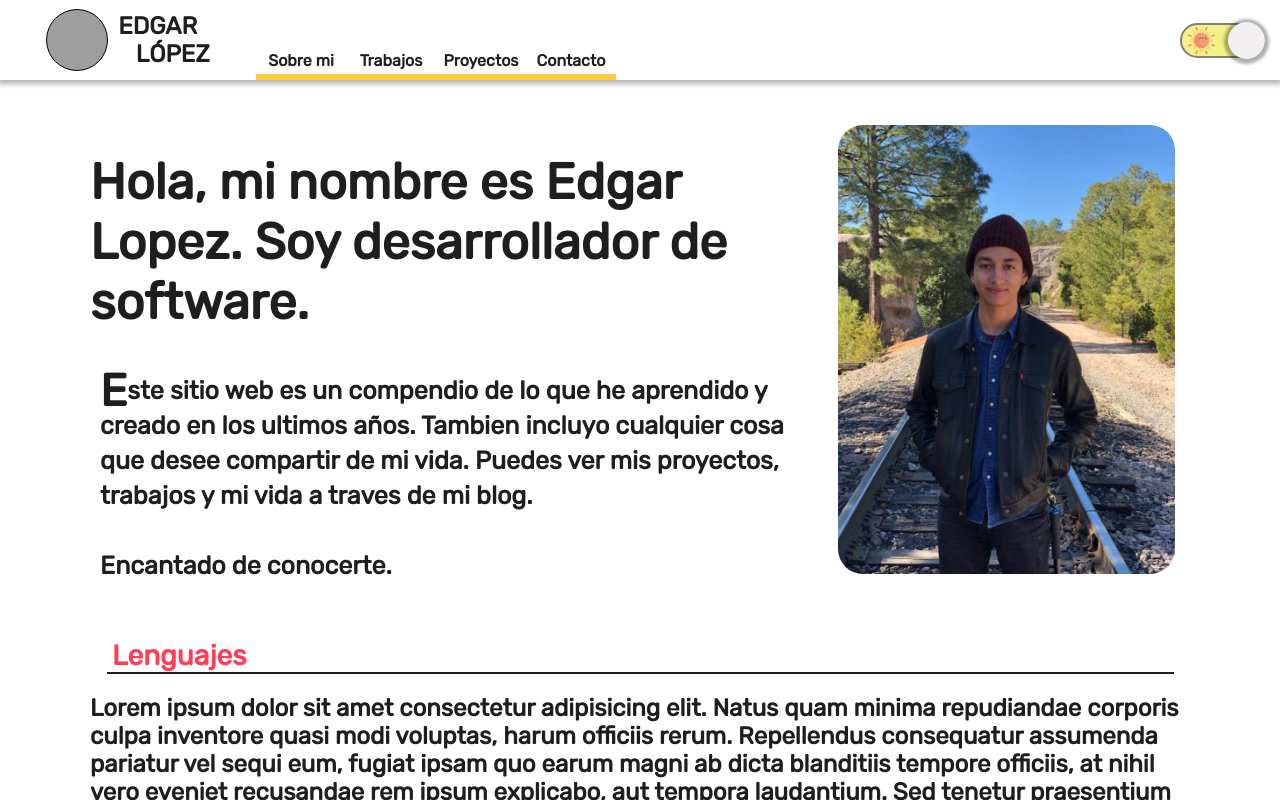
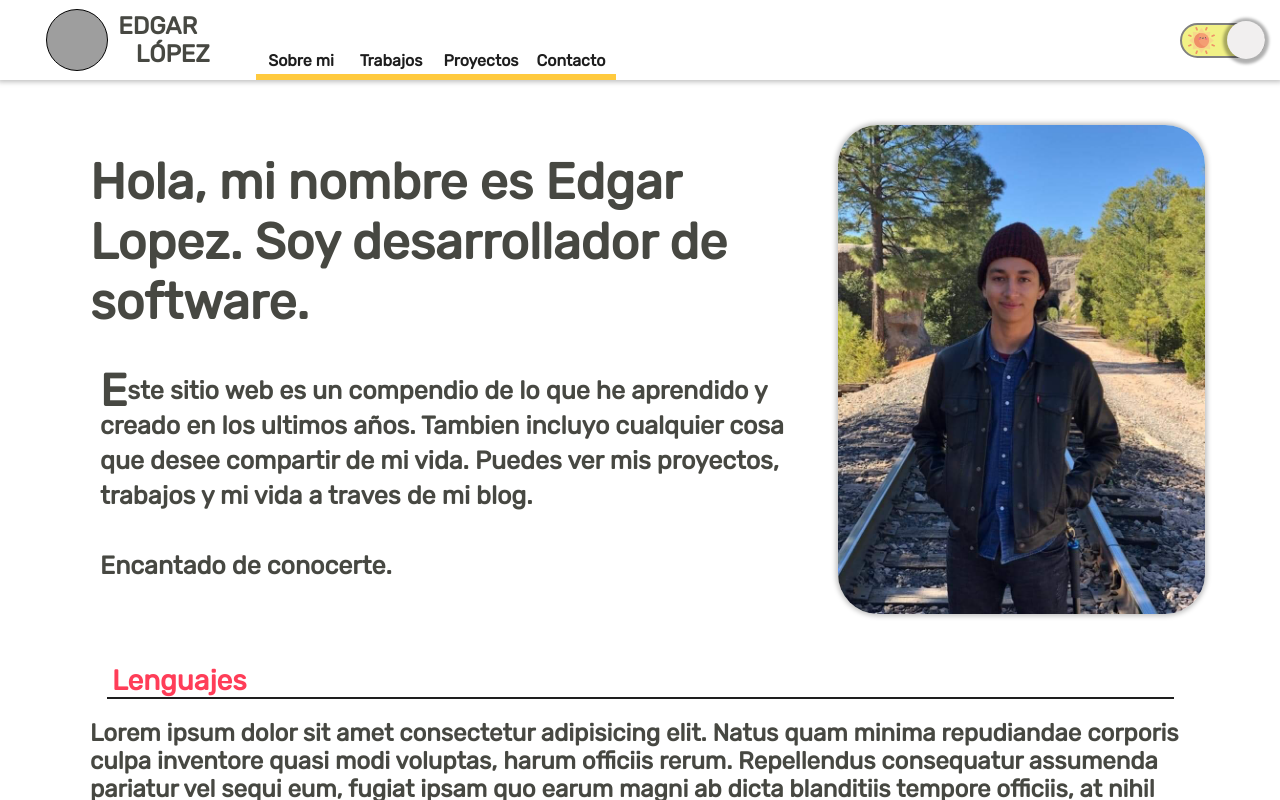
Before and after one commit to edglo98/Web, a React (Create React App) app: page / in a window 1280 px wide. Shown: the top 800 px of the page. Built offline with nearby package versions, Linux system fonts and the light colour scheme; grey boxes are pictures that could not be loaded.

Commit message:
Se agrego el dark mode terminado con el switch bien

```diff
--- a/src/components/Divider/styles.css
+++ b/src/components/Divider/styles.css
@@ -14,4 +14,8 @@
     margin-right: auto;
     margin-left: auto;
     background-color: rgb(30, 30, 30);
+    transition: background-color 0.5s;
 }
+body.dark .divider-line{
+    background-color: white;
+}
--- a/src/components/Footer/index.jsx
+++ b/src/components/Footer/index.jsx
@@ -11,19 +11,19 @@ export default () => {
                         Enlaces sociales:
                     </p>
                     <div className="futter-social">
-                        <a href="https://github.com/edglo98" className="footer-social_linksanimation" target="_blank">
+                        <a href="https://github.com/edglo98" className="footer-social_linksanimation" target="_blank" rel="noopener noreferrer">
                             <span style={{mask: `url(${icons.Github})`}} className="footer-socials_links" alt="Github"/>
                         </a>
-                        <a href="www.linkedin.com/in/edglo" className="footer-social_linksanimation" target="_blank">
+                        <a href="www.linkedin.com/in/edglo" className="footer-social_linksanimation" target="_blank" rel="noopener noreferrer">
                             <span style={{mask: `url(${icons.Linkedin})`}} className="footer-socials_links" alt="Linkedin"/>
                         </a>
-                        <a href="https://www.instagram.com/edglo98/" className="footer-social_linksanimation" target="_blank">
+                        <a href="https://www.instagram.com/edglo98/" className="footer-social_linksanimation" target="_blank" rel="noopener noreferrer">
                             <span style={{mask: `url(${icons.Instagram})`}} className="footer-socials_links" alt="Instagram"/>
                         </a>
-                        <a href="https://twitter.com/imnotpeace" className="footer-social_linksanimation" target="_blank">
+                        <a href="https://twitter.com/imnotpeace" className="footer-social_linksanimation" target="_blank" rel="noopener noreferrer">
                             <span style={{mask: `url(${icons.Twitter})`}} className="footer-socials_links" alt="twitter"/>
                         </a>
-                        <a href="https://www.youtube.com/channel/UCNNpd_fcLDoQ1D3Pg2RR4pQ?view_as=subscriber" className="footer-social_linksanimation" target="_blank">
+                        <a href="https://www.youtube.com/channel/UCNNpd_fcLDoQ1D3Pg2RR4pQ?view_as=subscriber" className="footer-social_linksanimation" target="_blank" rel="noopener noreferrer">
                             <span style={{mask: `url(${icons.Youtube})`}} className="footer-socials_links" alt="Youtube"/>
                         </a>
                     </div>
--- a/src/components/Header/index.jsx
+++ b/src/components/Header/index.jsx
@@ -21,10 +21,10 @@ export default ()=>{
                         <a href="#ME2" className="header-li" >Trabajos</a>
                     </li>
                     <li>
-                        <a href="" className="header-li" >Proyectos</a>
+                        <a href="#ME" className="header-li" >Proyectos</a>
                     </li>
                     <li>
-                        <a href="" className="header-li" >Contacto</a>
+                        <a href="#ME2" className="header-li" >Contacto</a>
                     </li>
                 </ul>
             </nav>
--- a/src/components/Header/styles.css
+++ b/src/components/Header/styles.css
@@ -6,7 +6,27 @@
     background-color: white;
     width: 100%;
     height: 80px;
-    box-shadow: 0px 2px 5px 2px rgba(0, 0, 0, 0.3);
+    box-shadow: var(--shadow);
+    transition: background-color 0.5s, color 0.5s, box-shadow 0.5s;
+}
+body.dark .header{
+    background-color: var(--dark);
+    box-shadow: var(--darkShadow);
+}
+
+
+.logo {
+    background-image: url("https://avatars0.githubusercontent.com/u/52474257?s=400&u=dfe6025e5d35753fa04e2c7f7bd03898a8d34501&v=4");
+    background-size: cover;
+    display: block;
+    width: 60px;
+    height: 60px;
+    border-radius: 50%;
+    border: 1px solid black;
+    transition: border 0.5s;
+}
+body.dark .logo{
+    border: 1px solid white;
 }
 .header-logo{
     display: flex;
@@ -21,6 +41,9 @@
     font-weight: bold;
     padding-left: 10px;
 }
+
+
+
 .header-ul {
     display: flex;
     flex-wrap: nowrap;
@@ -41,14 +64,15 @@
     transition: bottom 0.5s, color 0.5s;
     overflow: hidden;
     cursor: pointer;
-    color: #1E1E1E;
+    color: var(--dark);
+    transition: background-color 0.5s, color 0.5s;
 }
 .header-li::after{
     content: "";
     position: absolute;
     width: 100%;
     height: 40px;
-    background-color: #FFCA3E;
+    background-color: var(--orange);
     bottom: -50px;
     transition: bottom 0.5s;
     z-index: -1;
@@ -57,14 +81,11 @@
 .header-li:hover::after, .header-li:hover{
     bottom: 0;
     color: white;
+}
 
+body.dark .header-li{
+    color: var(--orange);
 }
-.logo {
-    background-image: url("https://avatars0.githubusercontent.com/u/52474257?s=400&u=dfe6025e5d35753fa04e2c7f7bd03898a8d34501&v=4");
-    background-size: cover;
-    display: block;
-    width: 60px;
-    height: 60px;
-    border-radius: 50%;
-    border: 1px solid black;
+body.dark .header-li:hover{
+    color: var(--dark);
 }
--- a/src/components/SwitchTheme/index.jsx
+++ b/src/components/SwitchTheme/index.jsx
@@ -3,27 +3,30 @@ import "./styles.css"
 import icon from "../../assets/images"
 
 export default () => {
-    const [darkMode, setDarkmMode] = useState(false)
-    const themeMode = () => {
-        setDarkmMode(!darkMode)
-        console.log(document.body)
+    const [btnSwitch, setBtnSwitch] = useState(null)
+    const onDarkMode = () => {
+        document.body.classList.toggle("dark")
+        setBtnSwitch(!btnSwitch)
+
+        if(document.body.classList.contains("dark")){
+            localStorage.setItem("dark-mode", `${"true"}`)
+        } else{
+            localStorage.setItem("dark-mode", `${"false"}`)
+        }
     }
-
     useEffect(()=>{
-        if(darkMode===true){
-            document.body.style.backgroundColor="#1E1E1E"
-            document.body.style.color="#FFFFFF"
-            document.getElementById("header").style.backgroundColor="#1E1E1E"
-        }else{
-            document.body.style.backgroundColor="#FFFFFF"
-            document.body.style.color="#1E1E1E"
-            document.getElementById("header").style.backgroundColor="#FFFFFF"
+        if(localStorage.getItem("dark-mode")==="true"){
+            setBtnSwitch(true)
+            document.body.classList.add("dark")
+        } else {
+            setBtnSwitch(false)
+            document.body.classList.remove("dark")
         }
-    },[darkMode])
+    },[])
 
     return (
-        <button className={`swtchtheme-button ${darkMode? "swtchtheme-button__dark" : null}`} onClick={themeMode}>
-            <span className="switchtheme-circle" style={darkMode? {left: -2} : {right: -2}}/>
+        <button  className={`swtchtheme-button ${btnSwitch? "swtchtheme-button__darkBG" : null}`} onClick={onDarkMode}>
+            <span className={`switchtheme-circle ${btnSwitch? "swtchtheme-circle_darkX" : null}`}/>
             <span style={{backgroundImage: `url(${icon.Sun})`}} className="switchtheme-button_img"/>
             <span style={{backgroundImage: `url(${icon.Moon})`}} className="switchtheme-button_img"/>
         </button>
--- a/src/components/SwitchTheme/styles.css
+++ b/src/components/SwitchTheme/styles.css
@@ -8,26 +8,30 @@
     border: 2px solid grey;
     align-self: center;
     margin: 15px;
-    background-color: rgb(241, 241, 134);
     cursor: pointer;
     position: relative;
     box-sizing: border-box;
+    background-color: rgb(241, 241, 134);
 }
-.swtchtheme-button__dark{
-    background-color: #474842;
+.switchtheme-circle{
+    content: "";
+    position: absolute;
+    width: 38px;
+    height: 38px;
+    background-color: rgb(241, 239, 239);
+    border-radius: 50%;
+    box-shadow: 0px 1px 3px 4px #00000050;
+    transition: right 0.5s, left 0.5s;
+    right: -2px;
+}
+.swtchtheme-button__darkBG{
+    background-color: #474842!important;
+}
+.swtchtheme-circle_darkX{
+    left: -2px!important;
 }
 .switchtheme-button_img{
     width: 27px;
     height: 27px;
     background-size: cover;
 }
-.switchtheme-circle{
-    content: "";
-    position: absolute;
-    width: 37px;
-    height: 37px;
-    background-color: rgb(241, 239, 239);
-    border-radius: 50%;
-    box-shadow: 0px 1px 3px 4px #00000050;
-    transition: right 0.5s, left 0.5s;
-}
--- a/src/index.css
+++ b/src/index.css
@@ -1,12 +1,19 @@
+:root {
+  --font: #474842;
+  --dark:  #1E1E1E;
+  --orange: #FFCA3E;
+  --darkShadow: 0px 0px 10px 2px #FFFFFF30;
+  --shadow: 0px 0px 5px 2px #00000040;
+}
 body {
-  color: #474842;
+  color: var(--font);
   margin: 0;
   font-family: 'rubik', 'Dosis', 'Heebo', 'Fira Sans', 'Droid Sans', 'Helvetica Neue',
     sans-serif;
   -webkit-font-smoothing: antialiased;
   -moz-osx-font-smoothing: grayscale;
+  transition: background-color 0.5s, color 0.5s;
 }
-
 code {
   font-family:  'rubik', 'Dosis', 'Heebo', source-code-pro, Menlo, Monaco, Consolas, 'Courier New',
     monospace;
@@ -31,3 +38,8 @@ hr{
   margin: 0;
   padding: 0;
 }
+
+body.dark{
+  color: white;
+  background-color: var(--dark);
+}
--- a/src/pages/MainPage/index.jsx
+++ b/src/pages/MainPage/index.jsx
@@ -19,7 +19,7 @@ export default () => {
                             Este sitio web es un compendio de lo que he aprendido y creado en los ultimos años. Tambien incluyo cualquier cosa que desee compartir de mi vida. Puedes ver mis proyectos, trabajos y mi vida a traves de mi blog. <hr/><br/> Encantado de conocerte.
                         </h1>
                     </div>
-                    <img src={images.Perfile} className="section-me_img"/>
+                    <img src={images.Perfile} className="section-me_img" alt="Perfile"/>
                 </section>
 
                 <Divider
--- a/src/pages/MainPage/styles.css
+++ b/src/pages/MainPage/styles.css
@@ -10,9 +10,14 @@
 }
 .section-me_img{
     width:100%;
-    padding: 15px;
+    margin: 15px;
     border-radius: 40px;
     box-sizing: border-box;
+    box-shadow: var(--shadow);
+    transition: box-shadow 0.5s;
+}
+body.dark .section-me_img{
+    box-shadow: var(--darkShadow);
 }
 .title-main{
     font-weight: bold;
```
